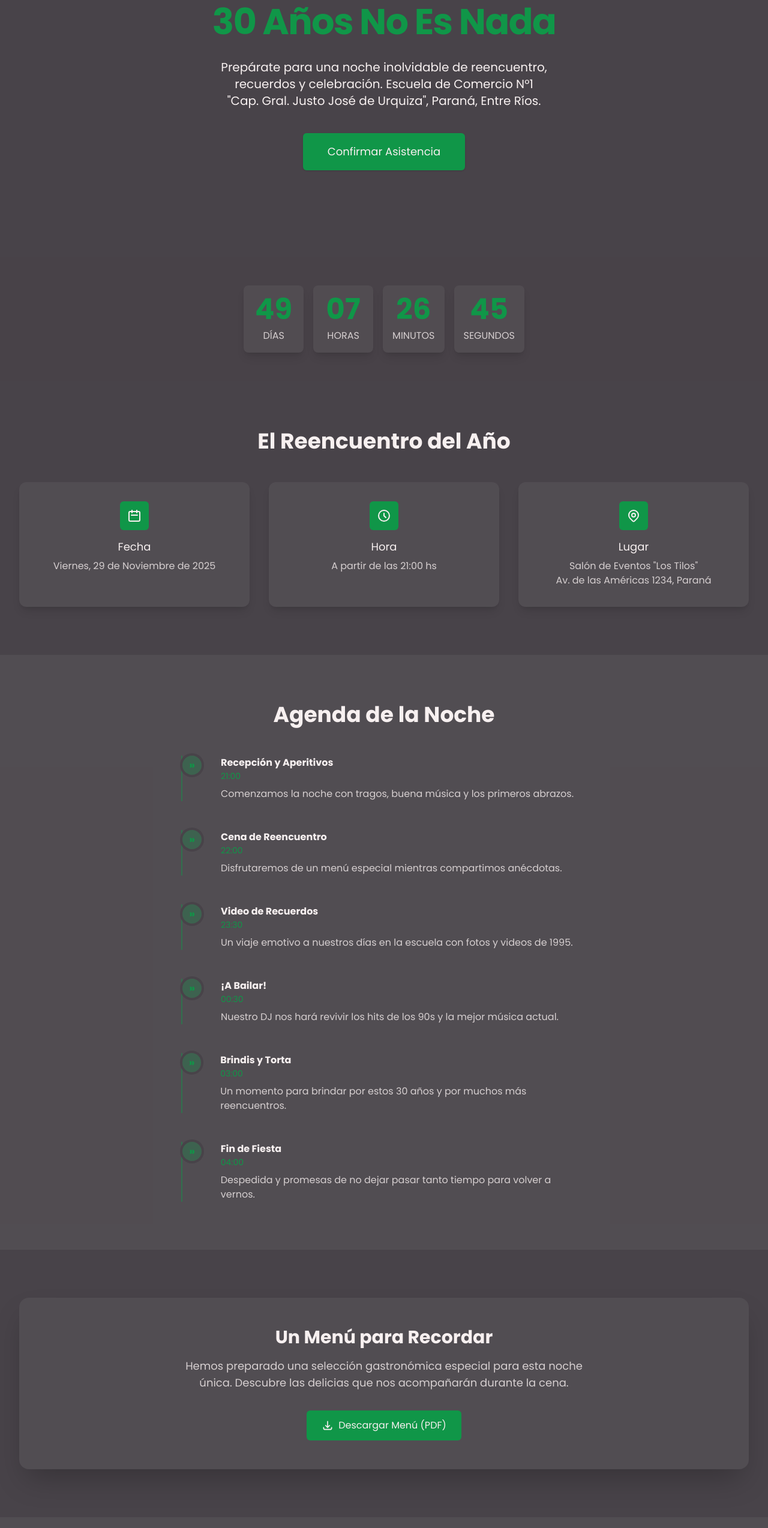
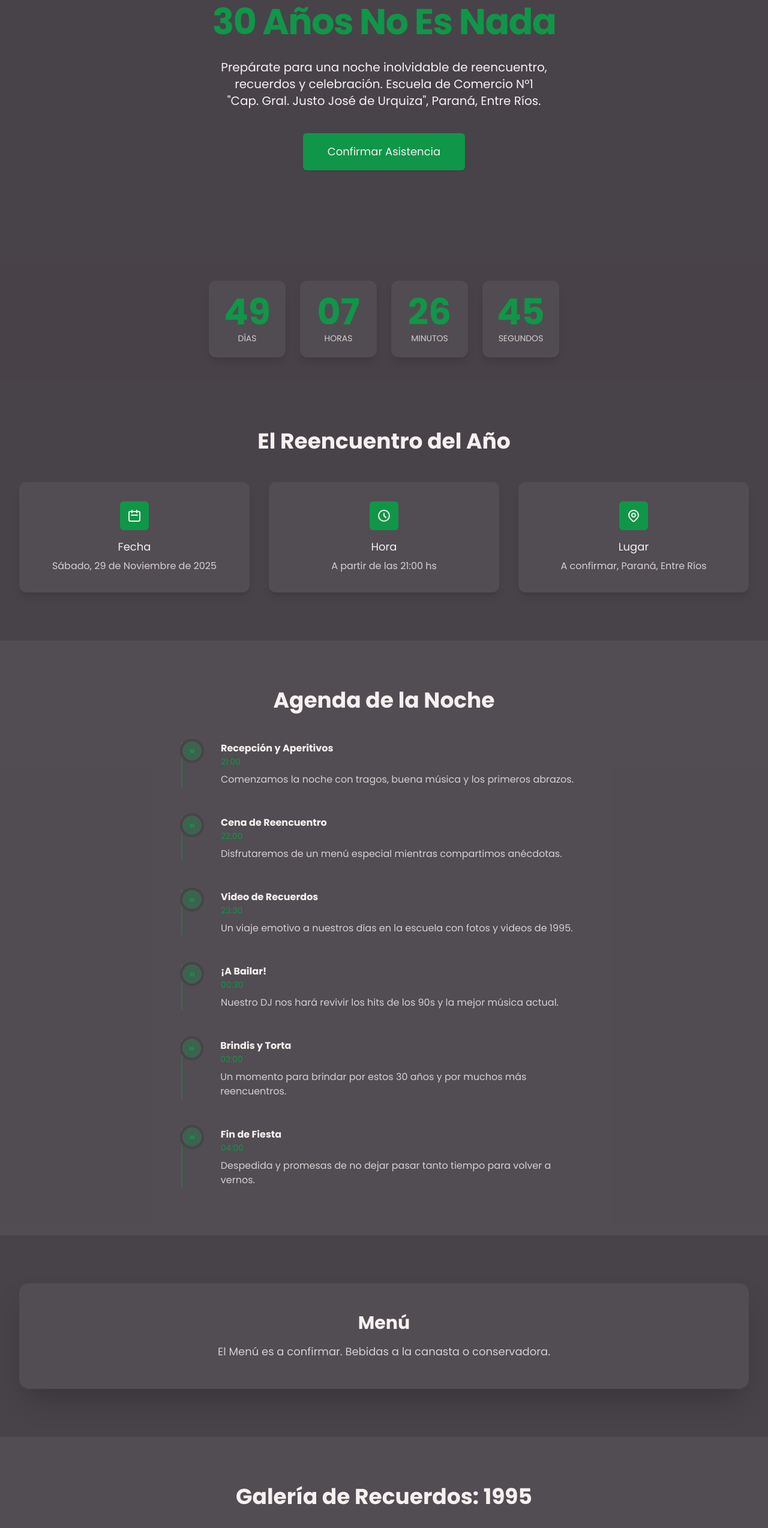
Before and after one commit to enrique-carbo/comercio1-promo1995, a React (Vite) app: page / in a window 1280 px wide. Shown: the part 246-2794 px from the top of the page at 60% size. Built offline with nearby package versions, Linux system fonts and the light colour scheme.

Commit message:
Some changes

```diff
--- a/App.tsx
+++ b/App.tsx
@@ -1,7 +1,6 @@
 import React, { useState, useEffect } from 'react';
 import Header from '@/components/Header';
 import Hero from '@/components/Hero';
-import Countdown from '@/components/Countdown';
 import EventInfo from '@/components/EventInfo';
 import Agenda from '@/components/Agenda';
 import Menu from '@/components/Menu';
@@ -14,6 +13,7 @@ import GalleryDetailPage from '@/components/GalleryDetailPage';
 import { Egresado, GalleryAlbum } from '@/types';
 import { fetchAppData } from '@/api/dataService';
 import ConfirmationFormGoogle from './components/ConfirmationFormGoogle';
+import CountdownTwo from './components/Countdown2';
 
 const App: React.FC = () => {
   const eventDate = '2025-11-29T21:00:00';
@@ -95,7 +95,7 @@ const App: React.FC = () => {
       <Header />
       <main>
         <Hero />
-        <Countdown targetDate={eventDate} />
+        <CountdownTwo targetDate={eventDate} />
         <EventInfo />
         <Agenda />
         <Menu />
--- /dev/null
+++ b/components/Countdown2.tsx
@@ -0,0 +1,67 @@
+import React, { useState, useEffect } from 'react';
+
+interface CountdownProps   { targetDate: string }
+interface TimeLeft         { días: number; horas: number; minutos: number; segundos: number }
+
+const CountdownTwo: React.FC<CountdownProps> = ({ targetDate }) => {
+  const calc = (): TimeLeft | {} => {
+    const diff = +new Date(targetDate) - +new Date();
+    if (diff <= 0) return {};
+    return {
+      días:    Math.floor(diff / (1000 * 60 * 60 * 24)),
+      horas:   Math.floor((diff / (1000 * 60 * 60)) % 24),
+      minutos: Math.floor((diff / 1000 / 60) % 60),
+      segundos:Math.floor((diff / 1000) % 60),
+    };
+  };
+
+  const [left, setLeft] = useState<TimeLeft | {}>(calc);
+  useEffect(() => { const t = setTimeout(() => setLeft(calc), 1000); return () => clearTimeout(t); });
+
+  const pad = (n: number) => String(n).padStart(2, '0');
+
+  const isTime = (v: any): v is TimeLeft => 'días' in v;
+  if (!isTime(left)) return (
+    <div className="bg-brand-dark/50 py-12">
+      <div className="max-w-4xl mx-auto px-4 text-center text-2xl text-brand-light">¡El gran día ha llegado!</div>
+    </div>
+  );
+
+  return (
+    <div className="bg-brand-dark/50 py-10">
+      <div className="max-w-5xl mx-auto px-4">
+        {/* Móvil: 2 filas */}
+        <div className="flex flex-col items-center gap-6 sm:hidden">
+          <div className="flex gap-4">
+            <Box val={left.días}  lbl="días" />
+            <Box val={left.horas} lbl="horas" />
+          </div>
+          <div className="flex gap-4">
+            <Box val={left.minutos}  lbl="minutos" />
+            <Box val={left.segundos} lbl="segundos" />
+          </div>
+        </div>
+
+        {/* Desktop: 1 fila */}
+        <div className="hidden sm:flex justify-center gap-6">
+          <Box val={left.días}  lbl="días" />
+          <Box val={left.horas} lbl="horas" />
+          <Box val={left.minutos}  lbl="minutos" />
+          <Box val={left.segundos} lbl="segundos" />
+        </div>
+      </div>
+    </div>
+  );
+};
+
+/* Caja simétrica y grande */
+const Box: React.FC<{ val: number; lbl: string }> = ({ val, lbl }) => (
+  <div className="flex flex-col items-center justify-center
+                  w-28 h-28 sm:w-32 sm:h-32
+                  bg-brand-light/5 rounded-xl shadow-lg">
+    <span className="text-5xl sm:text-6xl font-bold text-brand-primary">{String(val).padStart(2,'0')}</span>
+    <span className="text-xs sm:text-sm uppercase text-brand-text-light/80 mt-1">{lbl}</span>
+  </div>
+);
+
+export default CountdownTwo;
--- a/components/EventInfo.tsx
+++ b/components/EventInfo.tsx
@@ -27,7 +27,7 @@ const EventInfo: React.FC = () => {
                     icon={<svg xmlns="http://www.w3.org/2000/svg" className="h-6 w-6" fill="none" viewBox="0 0 24 24" stroke="currentColor"><path strokeLinecap="round" strokeLinejoin="round" strokeWidth={2} d="M8 7V3m8 4V3m-9 8h10M5 21h14a2 2 0 002-2V7a2 2 0 00-2-2H5a2 2 0 00-2 2v12a2 2 0 002 2z" /></svg>}
                     title="Fecha"
                 >
-                    Viernes, 29 de Noviembre de 2025
+                    Sábado, 29 de Noviembre de 2025
                 </InfoCard>
                 <InfoCard
                     icon={<svg xmlns="http://www.w3.org/2000/svg" className="h-6 w-6" fill="none" viewBox="0 0 24 24" stroke="currentColor"><path strokeLinecap="round" strokeLinejoin="round" strokeWidth={2} d="M12 8v4l3 3m6-3a9 9 0 11-18 0 9 9 0 0118 0z" /></svg>}
@@ -39,7 +39,7 @@ const EventInfo: React.FC = () => {
                     icon={<svg xmlns="http://www.w3.org/2000/svg" className="h-6 w-6" fill="none" viewBox="0 0 24 24" stroke="currentColor"><path strokeLinecap="round" strokeLinejoin="round" strokeWidth={2} d="M17.657 16.657L13.414 20.9a1.998 1.998 0 01-2.827 0l-4.244-4.243a8 8 0 1111.314 0z" /><path strokeLinecap="round" strokeLinejoin="round" strokeWidth={2} d="M15 11a3 3 0 11-6 0 3 3 0 016 0z" /></svg>}
                     title="Lugar"
                 >
-                    Salón de Eventos "Los Tilos" <br/> Av. de las Américas 1234, Paraná
+                    A confirmar, Paraná, Entre Ríos
                 </InfoCard>
             </div>
         </Section>
--- a/components/GraduatesGrid.tsx
+++ b/components/GraduatesGrid.tsx
@@ -24,7 +24,7 @@ const GraduatesGrid: React.FC<GraduatesGridProps> = ({ onSelectDivision, loading
 
     return (
         <Section id="egresados">
-            <SectionTitle>Nuestros Egresados '95</SectionTitle>
+            <SectionTitle>Egresados 1995</SectionTitle>
             {loading && <p className="text-center text-brand-primary">Cargando...</p>}
             {error && <p className="text-center text-red-500">{error}</p>}
             {!loading && !error && (
--- a/components/Menu.tsx
+++ b/components/Menu.tsx
@@ -5,22 +5,10 @@ const Menu: React.FC = () => {
   return (
     <Section id="menu">
       <div className="bg-brand-light/5 rounded-2xl p-8 md:p-12 text-center shadow-2xl">
-        <h2 className="text-3xl font-bold text-brand-light">Un Menú para Recordar</h2>
+        <h2 className="text-3xl font-bold text-brand-light">Menú</h2>
         <p className="mt-4 text-lg text-brand-text-light/80 max-w-2xl mx-auto">
-          Hemos preparado una selección gastronómica especial para esta noche única. Descubre las delicias que nos acompañarán durante la cena.
+          El Menú es a confirmar. Bebidas a la canasta o conservadora.
         </p>
-        <div className="mt-8">
-          <a
-            href="/menu-aniversario-1995.pdf" // Dummy link
-            download
-            className="inline-flex items-center justify-center px-6 py-3 border border-transparent text-base font-medium rounded-md bg-brand-primary text-brand-light hover:bg-brand-light hover:text-brand-dark transition-colors duration-300"
-          >
-            <svg xmlns="http://www.w3.org/2000/svg" className="h-5 w-5 mr-2" fill="none" viewBox="0 0 24 24" stroke="currentColor">
-              <path strokeLinecap="round" strokeLinejoin="round" strokeWidth={2} d="M4 16v1a3 3 0 003 3h10a3 3 0 003-3v-1m-4-4l-4 4m0 0l-4-4m4 4V4" />
-            </svg>
-            Descargar Menú (PDF)
-          </a>
-        </div>
       </div>
     </Section>
   );
```
Also changed, not shown: components/GreetingsWall.tsx (+35 -57 lines).
